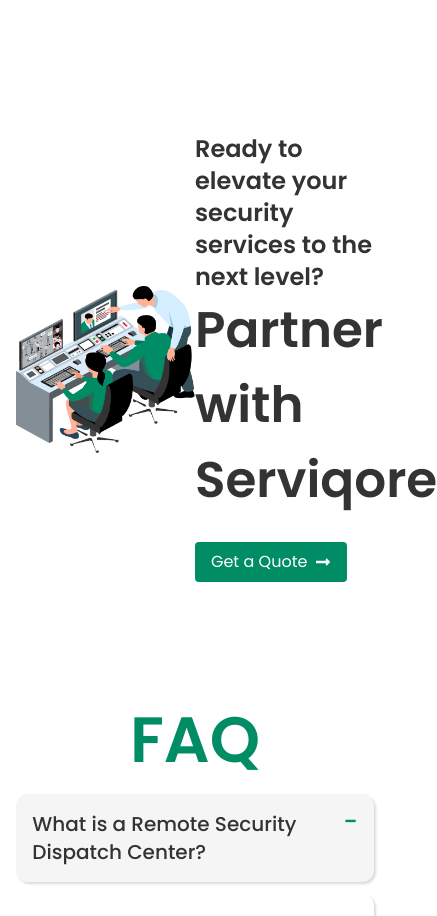
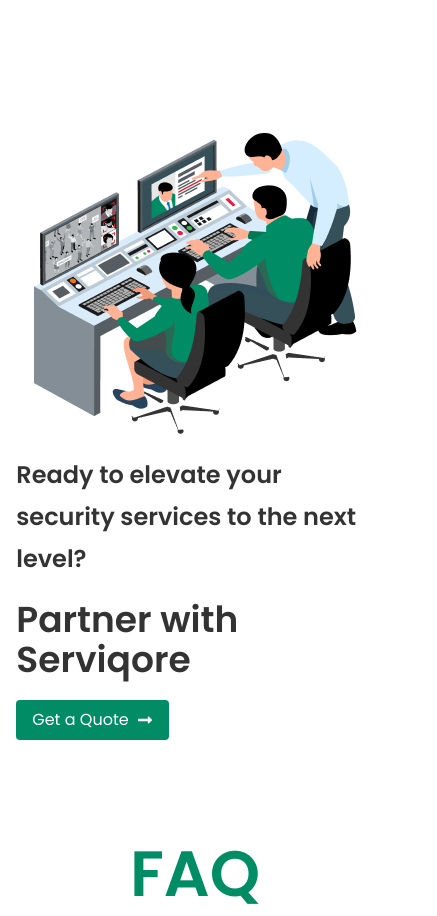
Before and after one commit to jhimi01/serviqore, a React (Vite) app: page / in a window 390 px wide. Shown: the part 2720-3636 px from the top of the page, 437 px wide, since content can reach past the window. Built offline with nearby package versions, Linux system fonts and the light colour scheme.

Commit message:
changed section again

```diff
--- a/src/pages/Homepage/Serviqore/Serviqore.jsx
+++ b/src/pages/Homepage/Serviqore/Serviqore.jsx
@@ -6,15 +6,15 @@
 const Serviqore = () => {
   return (
     <div className="md:w-10/12 w-11/12 mx-auto py-10">
-      <div className="flex items-center justify-center mt-12">
-        <div className="w-1/2">
+      <div className="md:flex items-center justify-center mt-12">
+        <div className="md:w-1/2">
           <img className="mx-auto my-5" src={group} />
         </div>
-        <div className="w-1/2 text-start">
-          <h1 className="font-semibold text-2xl sm:text-[30px] text-black">
+        <div className="md:w-1/2 text-start space-y-5">
+          <h1 className="font-semibold text-2xl sm:text-[30px] text-black leading-[42px]">
             Ready to elevate your security services to the next level?
           </h1>
-          <h1 className="font-semibold text-[50px] text-black">
+          <h1 className="font-semibold text-4xl sm:text-[50px] text-black">
             Partner with Serviqore
           </h1>
           {/* <p className="font-normal my-3 text-[16px] leading-[16px] text-textMuted">
@@ -24,11 +24,11 @@
             Contact us today to explore how our solutions can support your
             Security Guard Company's success.
           </p> */}
-          <Link to="/contact">
-            <button className="flex items-center justify-center gap-2 bg-primary hover:opacity-90 text-white py-2 px-4 my-6 rounded mr-auto">
+          <div><Link to="/contact">
+            <button className="flex items-center justify-center gap-2 bg-primary hover:opacity-90 text-white py-2 px-4 rounded mr-auto">
               <span>Get a Quote </span> <FaLongArrowAltRight />
             </button>
-          </Link>
+          </Link></div>
         </div>
       </div>
     </div>
```
